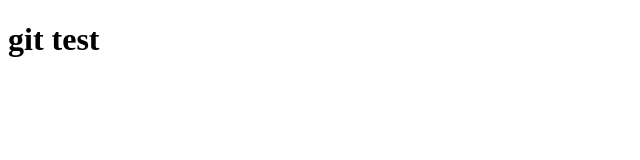
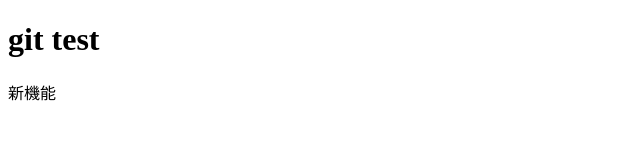
Before and after one commit to yuskonno/develop, a plain HTML site: page index.html in a window 1280 px wide. Shown: the full height of the page, 0-640 px from the left. Drawn offline with Linux system fonts and the light colour scheme.

Commit message:
新機能を追加

```diff
--- a/index.html
+++ b/index.html
@@ -3,5 +3,6 @@
   <head></head>
   <body>
     <h1>git test</h1>
+    <p>新機能</p>
   </body>
 </html>
```
